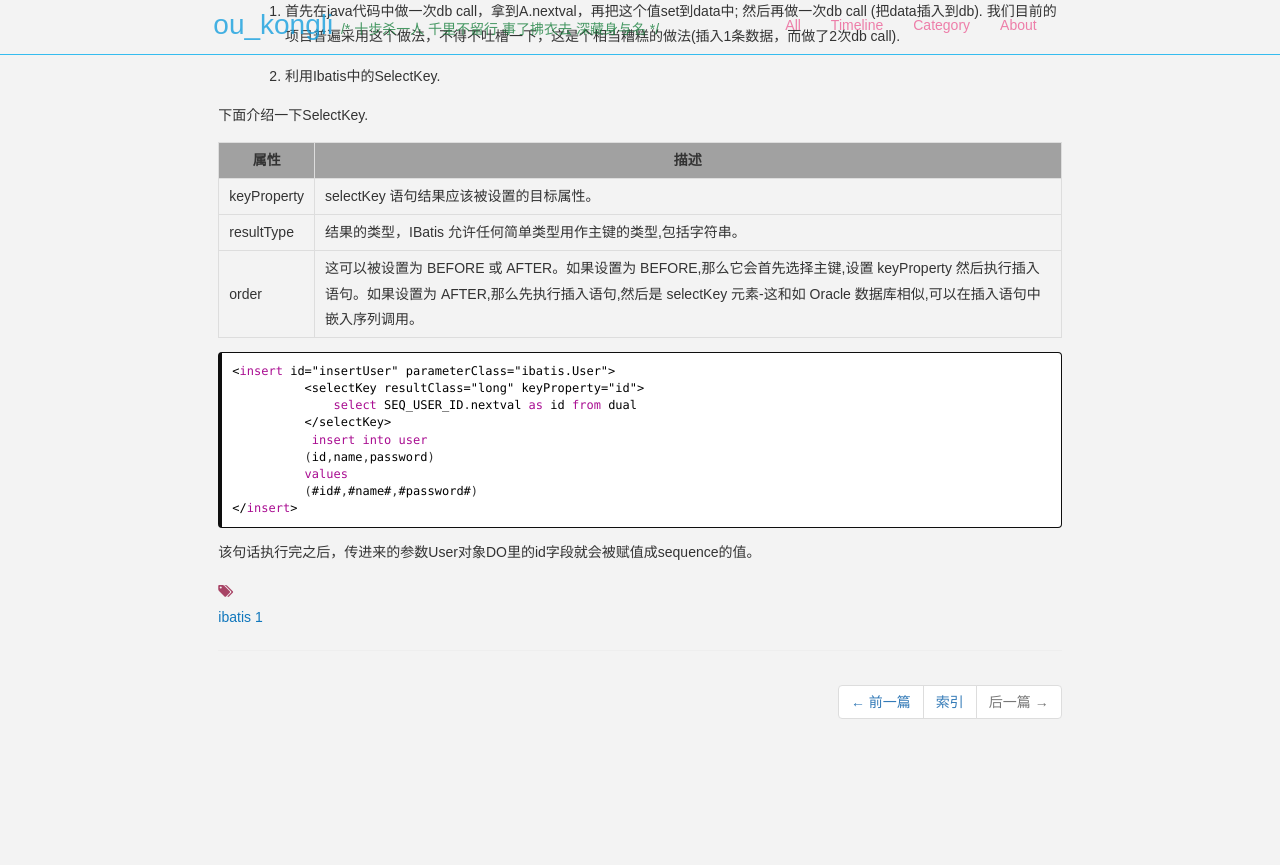
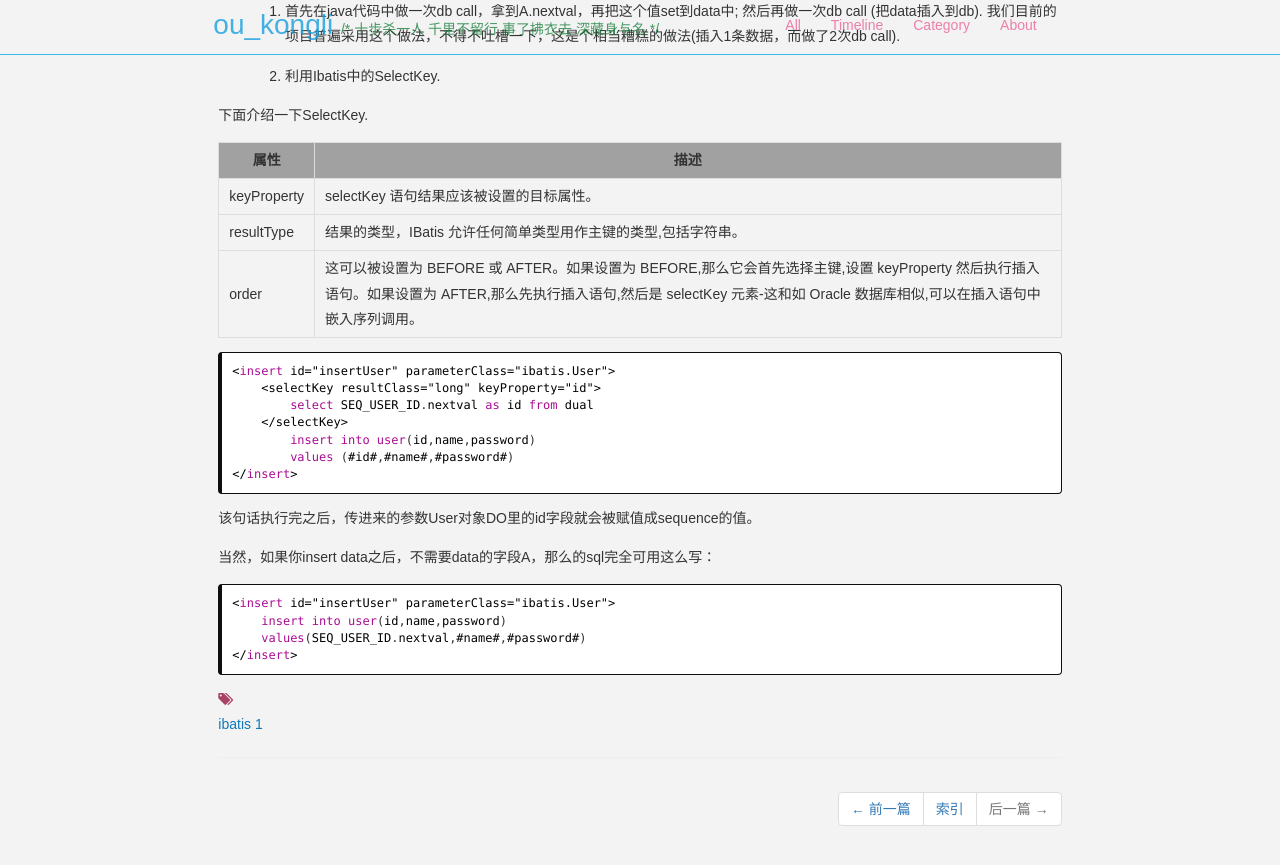
Before and after one commit to ouyangkongli/ouyangkongli.github.io, a Jekyll site: the page built from _posts/2016-08-17-ibatis-useGeneratedKeys.md, in a window 1280 px wide and 900 px high, scrolled down 255 px. Shown: the top 865 px of the window. Built offline with Jekyll 4.4.1, drawn with Linux system fonts in a browser that asks for light colours; nearby versions of some CDN libraries; comment, search, counter and statistics services are not loaded; before the commit the page ends 1048 px from its top, so only the background shows below that.

Commit message:
update mybatis selectkey

````diff
--- a/_posts/2016-08-17-ibatis-useGeneratedKeys.md
+++ b/_posts/2016-08-17-ibatis-useGeneratedKeys.md
@@ -15,6 +15,8 @@ Java程序中有一个对象data，现在需要把data插入数据库中，而
 
 2. 利用Ibatis中的SelectKey.
 
+<!-- more -->
+
 下面介绍一下SelectKey.
 
 
@@ -27,14 +29,21 @@ Java程序中有一个对象data，现在需要把data插入数据库中，而
 
 ```sql
 <insert id="insertUser" parameterClass="ibatis.User">
-          <selectKey resultClass="long" keyProperty="id">
-              select SEQ_USER_ID.nextval as id from dual
-          </selectKey>
-           insert into user
-          (id,name,password)
-          values
-          (#id#,#name#,#password#)
+    <selectKey resultClass="long" keyProperty="id">
+        select SEQ_USER_ID.nextval as id from dual
+    </selectKey>
+        insert into user(id,name,password)
+        values (#id#,#name#,#password#)
 </insert>
 ```
 
 该句话执行完之后，传进来的参数User对象DO里的id字段就会被赋值成sequence的值。
+
+当然，如果你insert data之后，不需要data的字段A，那么的sql完全可用这么写：
+
+```sql
+<insert id="insertUser" parameterClass="ibatis.User">
+    insert into user(id,name,password)
+    values(SEQ_USER_ID.nextval,#name#,#password#)
+</insert>
+```
````
